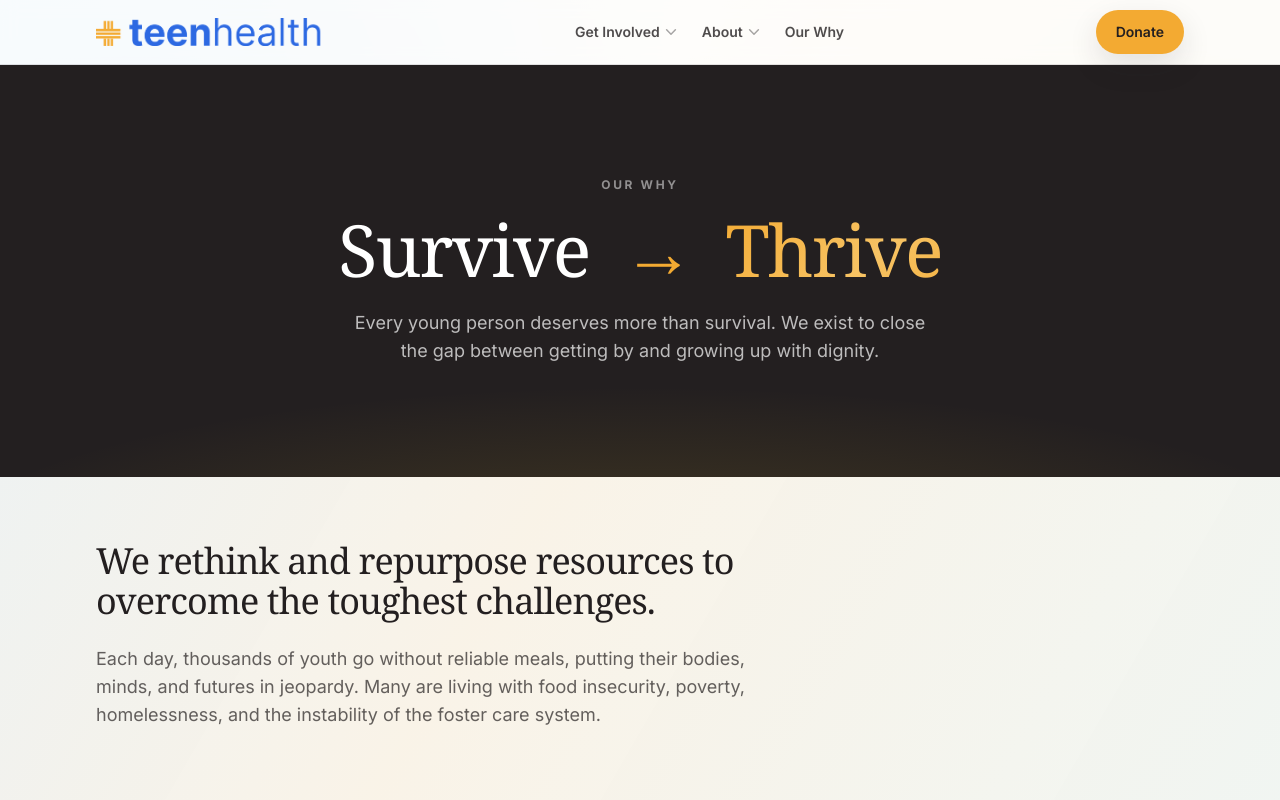
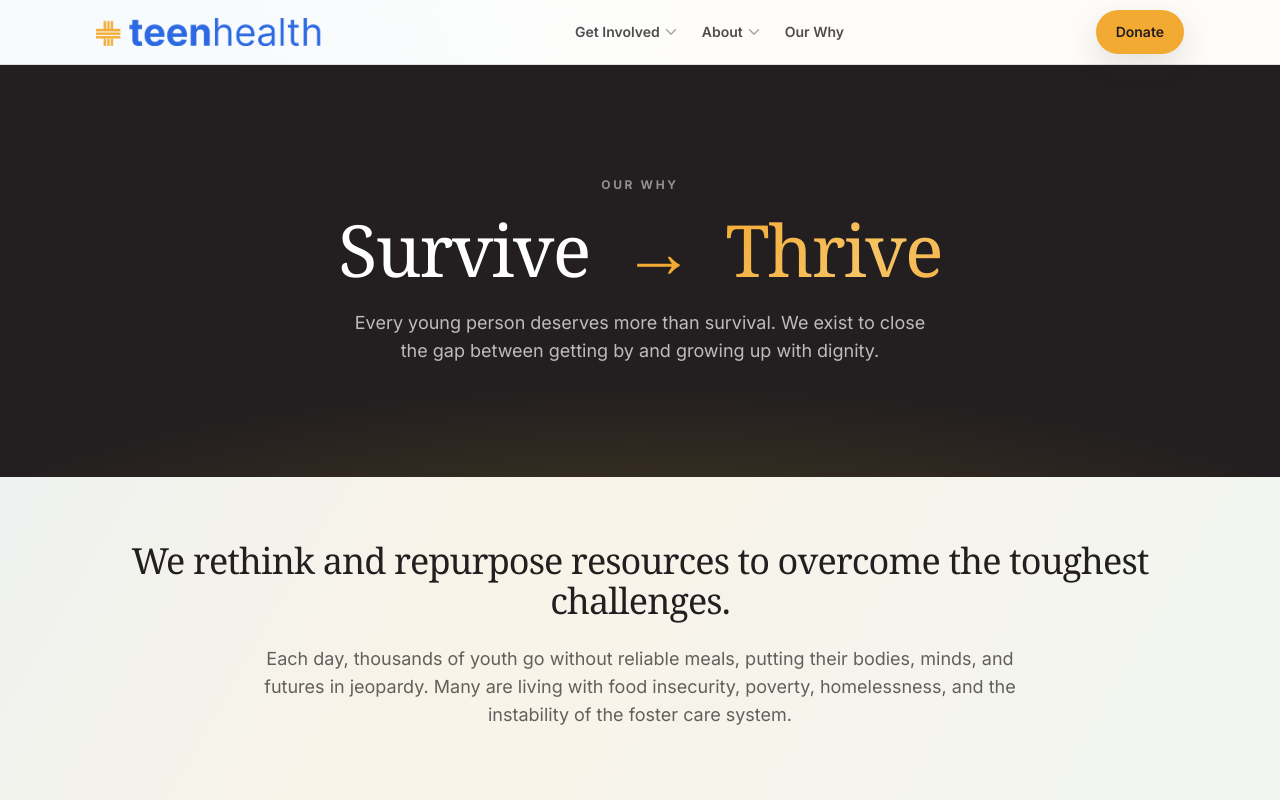
Before and after one commit to AdamDougherty/teenhealthus, a Next.js app: page /learn in a window 1280 px wide. Shown: the top 800 px of the page. Built offline with nearby package versions, Linux system fonts and the light colour scheme.

Commit message:
Center and widen mission statement text on Our Why page

```diff
--- a/app/learn/page.tsx
+++ b/app/learn/page.tsx
@@ -54,15 +54,15 @@ export default function LearnPage() {
       </section>
 
       {/* Mission statement */}
-      <Container className="py-14 sm:py-16">
+      <Container className="py-14 text-center sm:py-16">
         <Reveal>
-          <h2 className="max-w-3xl font-serif text-3xl font-normal leading-snug tracking-tight text-ink sm:text-4xl">
+          <h2 className="mx-auto max-w-5xl font-serif text-3xl font-normal leading-snug tracking-tight text-ink sm:text-4xl">
             We rethink and repurpose resources to overcome the toughest
             challenges.
           </h2>
         </Reveal>
         <Reveal delay={0.1}>
-          <p className="mt-6 max-w-2xl text-base leading-relaxed text-ink/70 sm:text-lg">
+          <p className="mx-auto mt-6 max-w-3xl text-base leading-relaxed text-ink/70 sm:text-lg">
             Each day, thousands of youth go without reliable meals, putting
             their bodies, minds, and futures in jeopardy. Many are living with
             food insecurity, poverty, homelessness, and the instability of the
```
